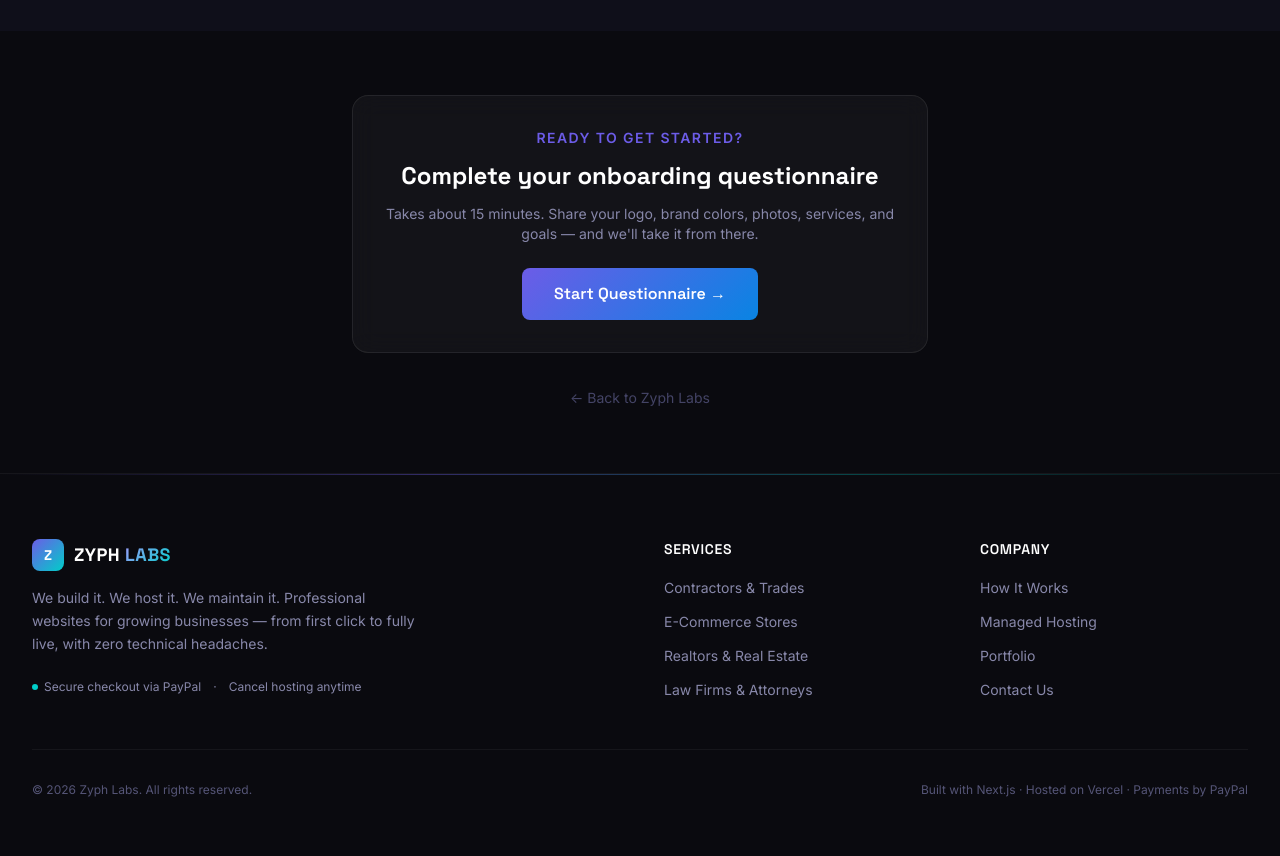
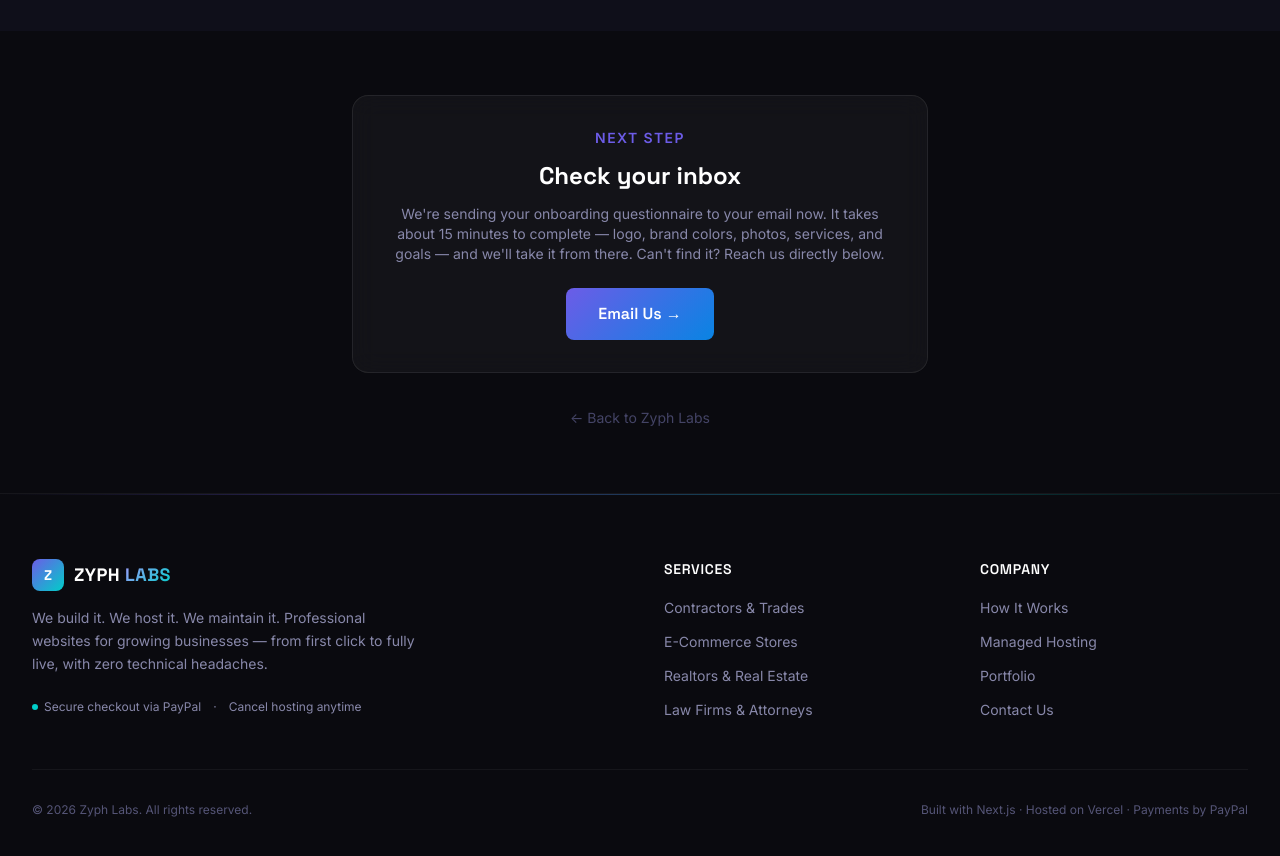
Before and after one commit to brone1323/zyphlabs-website, a Next.js app: page /welcome in a window 1280 px wide. Shown: the part 1600-2456 px from the top of the page. Built offline with nearby package versions, Linux system fonts and the light colour scheme.

Commit message:
Fix: replace broken questionnaire link on welcome page with email CTA

```diff
--- a/app/welcome/page.tsx
+++ b/app/welcome/page.tsx
@@ -167,21 +167,25 @@ export default function WelcomePage({
       <section className="py-16 px-4 sm:px-6 text-center">
         <div className="max-w-xl mx-auto glass p-8 rounded-2xl">
           <p className="text-[#6c5ce7] text-sm font-semibold uppercase tracking-widest mb-3">
-            Ready to get started?
+            Next step
           </p>
           <h2
             className="text-2xl font-bold text-white mb-3"
             style={{ fontFamily: 'Space Grotesk, sans-serif' }}
           >
-            Complete your onboarding questionnaire
+            Check your inbox
           </h2>
           <p className="text-sm text-[#8888aa] mb-6">
-            Takes about 15 minutes. Share your logo, brand colors, photos, services, and goals —
-            and we'll take it from there.
+            We're sending your onboarding questionnaire to your email now. It takes about 15 minutes
+            to complete — logo, brand colors, photos, services, and goals — and we'll take it from there.
+            Can't find it? Reach us directly below.
           </p>
-          <Link href="/questionnaire" className="btn-primary inline-block px-10 py-4 text-base">
-            Start Questionnaire →
-          </Link>
+          <a
+            href="mailto:contact@zyphlabs.com?subject=Onboarding%20Questionnaire%20Help"
+            className="btn-primary inline-block px-10 py-4 text-base"
+          >
+            Email Us →
+          </a>
         </div>
         <div className="mt-8">
           <Link href="/" className="text-sm text-[#444466] hover:text-[#8888aa] transition-colors">
```
